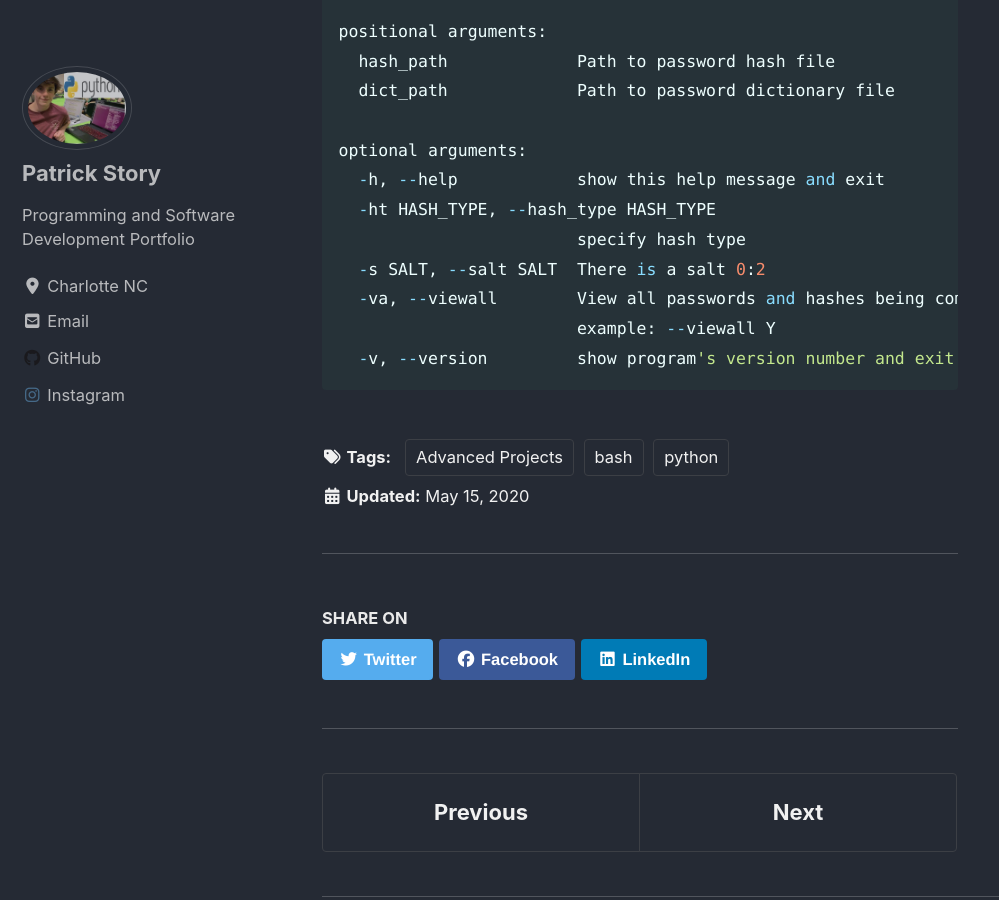
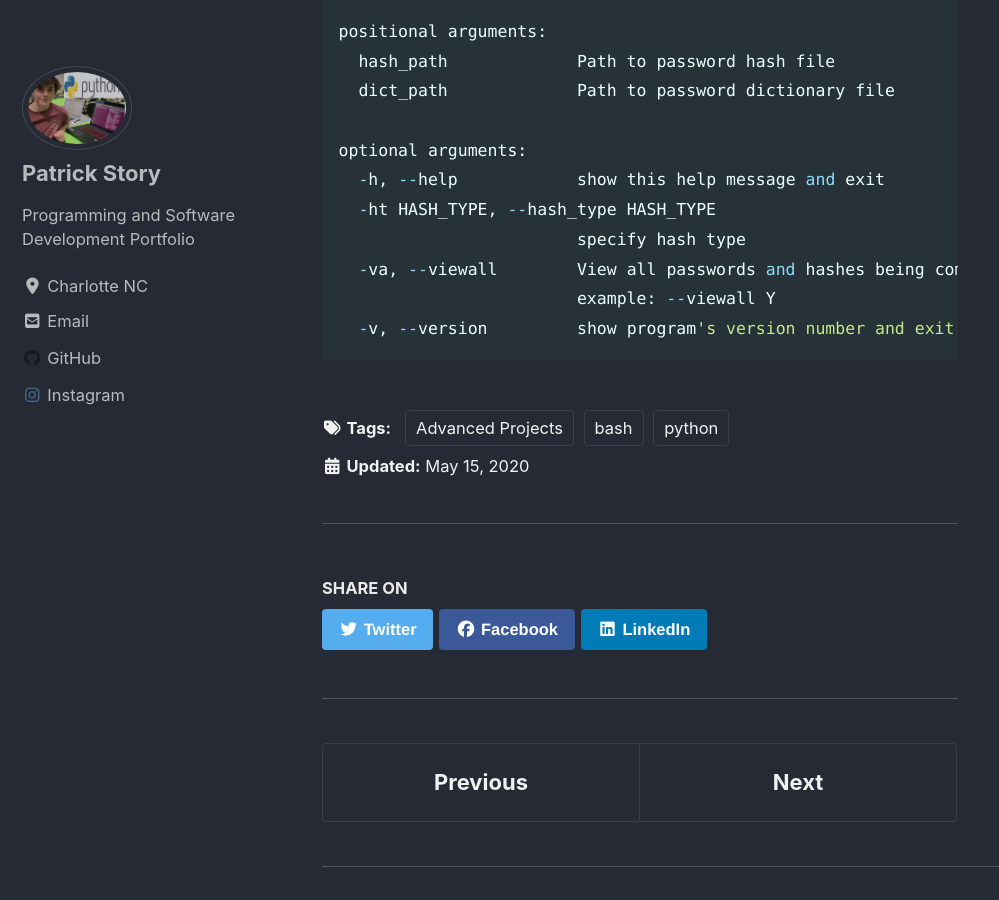
Before and after one commit to Patchyst/Patchyst.github.io, a Jekyll site: the page built from _posts/2020-05-15-patchy.md, in a window 1280 px wide and 900 px high, scrolled down 1006 px. Shown: the whole window, without its empty margins (0-999 px from the left). Built offline with Jekyll 4.4.1, drawn with Linux system fonts in a browser that asks for light colours; cached includes are drawn as plain includes; nearby versions of some CDN libraries.

Commit message:
fixing help page

```diff
--- a/_posts/2020-05-15-patchy.md
+++ b/_posts/2020-05-15-patchy.md
@@ -23,7 +23,6 @@ optional arguments:
   -h, --help            show this help message and exit
   -ht HASH_TYPE, --hash_type HASH_TYPE
                         specify hash type
-  -s SALT, --salt SALT  There is a salt 0:2
   -va, --viewall        View all passwords and hashes being compared. usage
                         example: --viewall Y
   -v, --version         show program's version number and exit
```
